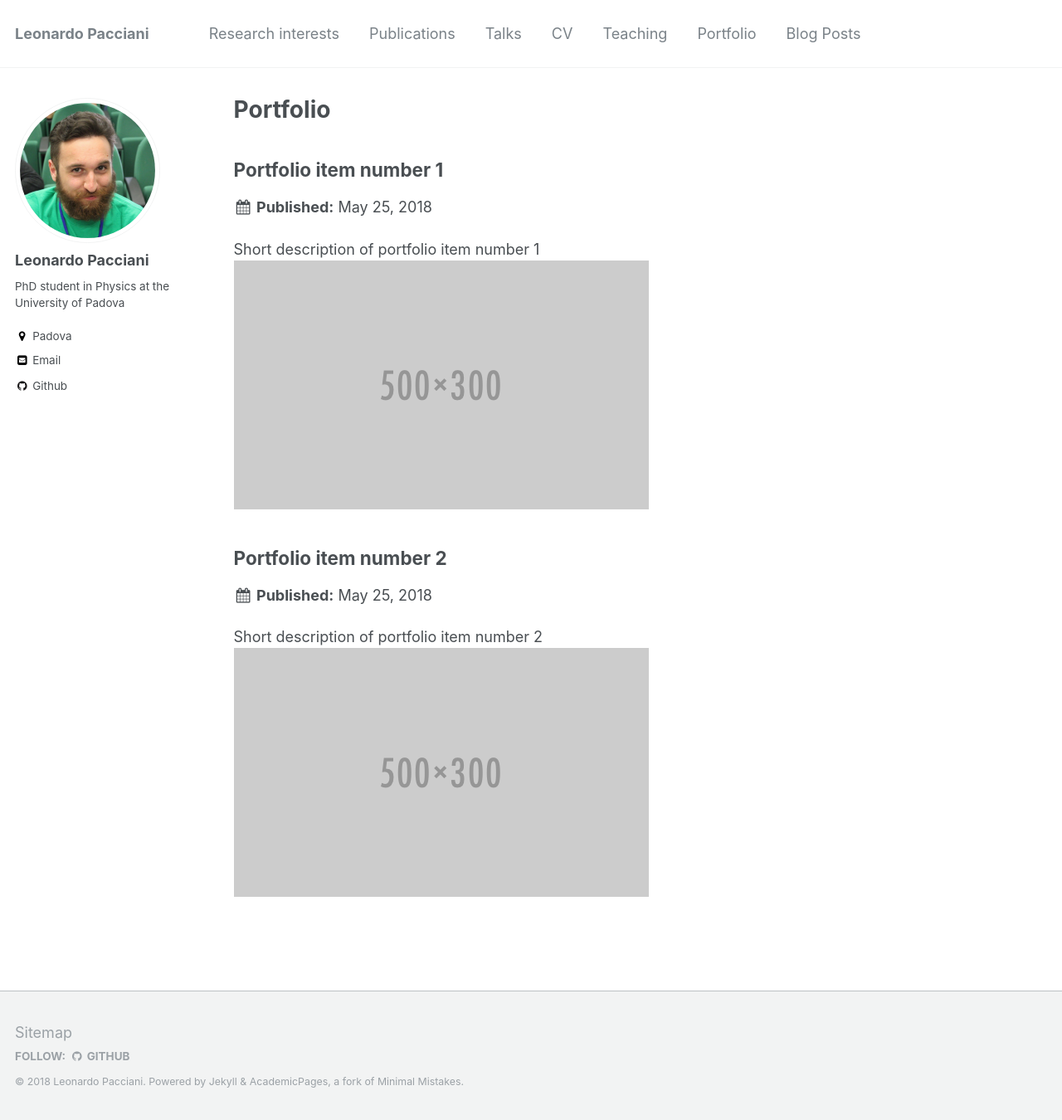
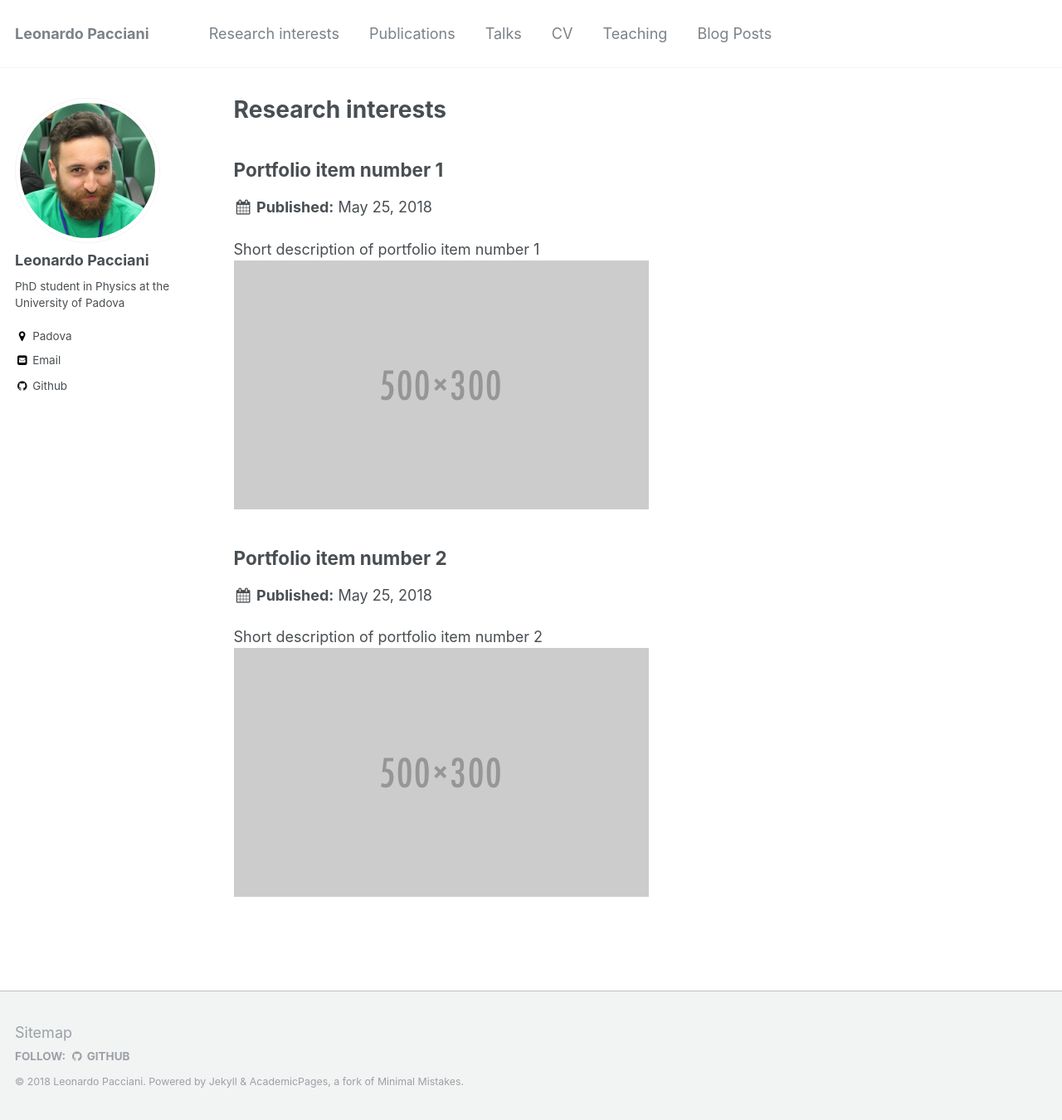
Before and after one commit to suweis/suweis.github.io, a Jekyll site: the page built from _pages/portfolio.html, in a window 1280 px wide and 1350 px high. Shown: the whole window at 83% size. Built offline with Jekyll 4.4.1, drawn with Linux system fonts in a browser that asks for light colours.

Commit message:
Changed "portfolio" to "research-interests"

```diff
--- a/_config.yml
+++ b/_config.yml
@@ -175,7 +175,7 @@ collections:
   publications:
     output: true
     permalink: /:collection/:path/
-  portfolio:
+  research-interests:
     output: true
     permalink: /:collection/:path/
   talks:
@@ -224,7 +224,7 @@ defaults:
   # _portfolio
   - scope:
       path: ""
-      type: portfolio
+      type: research-interests
     values:
       layout: single
       author_profile: true
--- a/_data/navigation.yml
+++ b/_data/navigation.yml
@@ -15,8 +15,5 @@ main:
   - title: "Teaching"
     url: /teaching/
 
-  - title: "Portfolio"
-    url: /portfolio/
-
   - title: "Blog Posts"
     url: /year-archive/
--- a/_pages/portfolio.html
+++ b/_pages/portfolio.html
@@ -1,13 +1,13 @@
 ---
 layout: archive
-title: "Portfolio"
-permalink: /portfolio/
+title: "Research interests"
+permalink: /research-interests/
 author_profile: true
 ---
 
 {% include base_path %}
 
 
-{% for post in site.portfolio %}
+{% for post in site.research-interests %}
   {% include archive-single.html %}
 {% endfor %}
```
Also changed, not shown: _pages/research-interests.md (deleted, +0 -8 lines), _research-interests/portfolio-1.md (renamed from _portfolio/portfolio-1.md), _research-interests/portfolio-2.html (renamed from _portfolio/portfolio-2.html).
